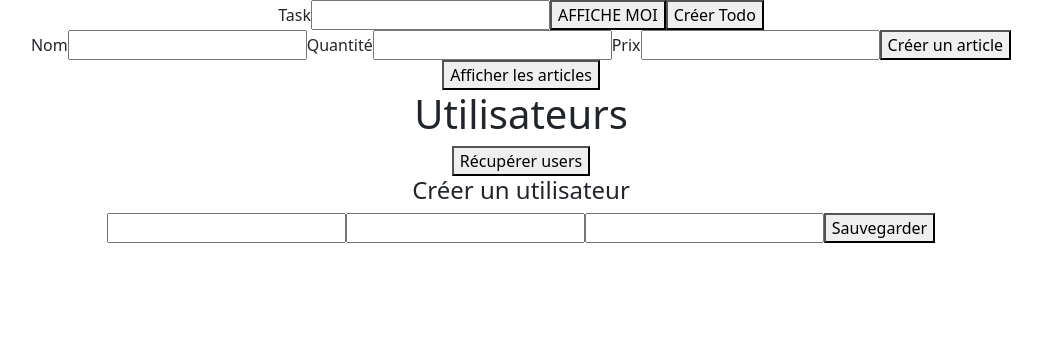
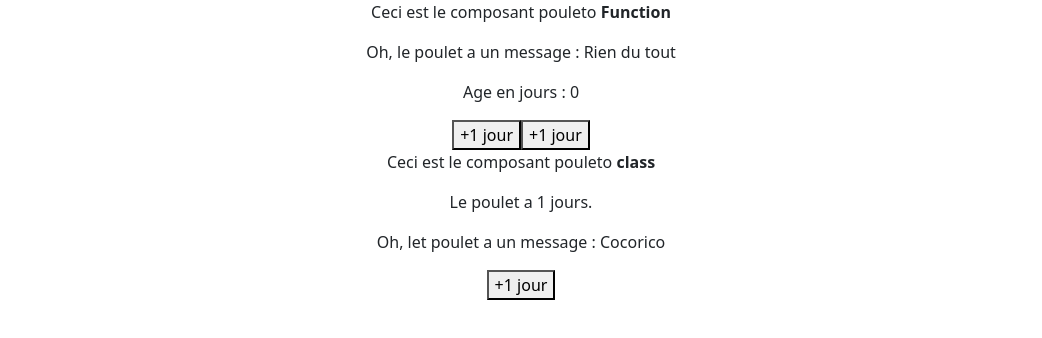
Before and after one commit to MaximePie/ReactCourseTaskManager, a React (Create React App) app in the folder todolist/todolist-react/: page / in a window 1280 px wide. Shown: the top 338 px of the page, without its empty margins (119-1161 px from the left). Built offline with nearby package versions, Linux system fonts and the light colour scheme.

Commit message:
Class VS Functions part 1

```diff
--- a/todolist/todolist-react/src/App.js
+++ b/todolist/todolist-react/src/App.js
@@ -1,8 +1,9 @@
 import './App.css';
 import '../node_modules/bootstrap/dist/css/bootstrap.min.css';
-import Todos from './components/Todos.components';
-import Articles from './components/Articles.js';
-import Users from './components/Users.js';
+import Todos from './components/pages/Todos.components';
+import Articles from './components/pages/Articles.js';
+import Users from './components/pages/Users.js';
+import {PouletClass, PouletFunction} from "./components/pages/Poulet";
 
 // Créer un composant src/components/addTodo.components.js
 // Créer un composant src/components/viewTodo.components.js
@@ -11,9 +12,11 @@ import Users from './components/Users.js';
 function App() {
   return (
     <div className="App">
-      <Todos/>
-      <Articles/>
-      <Users/>
+      <PouletFunction message="female"/>
+      <PouletClass message="male"/>
+      {/*<Todos/>*/}
+      {/*<Articles/>*/}
+      {/*<Users/>*/}
     </div>
   );
 }
--- a/todolist/todolist-react/src/components/Articles.js
+++ b/todolist/todolist-react/src/components/pages/Articles.js
@@ -5,7 +5,7 @@
     // 'http://localhost:5050/articles'
 import React, {useState} from "react";
 import axios from "axios";
-import AddArticle from './addArticle.components.js';
+import AddArticle from '../molecules/addArticle.components.js';
 
 export default function Articles () {
     // Les articles sont stockés dans notre state
--- /dev/null
+++ b/todolist/todolist-react/src/components/pages/Poulet.js
@@ -0,0 +1,71 @@
+import React, {Component, useState} from "react";
+// Class, ou fonction ?
+
+// PouletClass
+export class PouletClass extends Component {
+  constructor() {
+    super();
+
+    this.state = {
+      jours: 1,
+      race: "",
+      stade: "",
+    }
+  }
+
+  render() {
+
+    const messageFinal = this.props.message === 'male' ? "Cocorico" : "Rien du tout"
+
+    // let messageFinal = "";
+    // if (this.props.message === 'male') {
+    //   messageFinal = "Cocorico";
+    // }
+    // else {
+    //   messageFinal = "Rien du tout";
+    // }
+
+    console.log(this);
+
+    return (
+      <div className="Poulet">
+        <p>Ceci est le composant pouleto <strong>class</strong></p>
+        <p>Le poulet a {this.state.jours} jours.</p>
+        <p>Oh, let poulet a un message : {messageFinal}</p>
+        <button onClick={this.increaseDays}>+1 jour</button>
+      </div>
+    )
+  }
+
+  // Pour déclarer une méthode qui utilise this.X, déclarer de cette manière. Sinon ça marche pas.
+  increaseDays = () => {
+    console.log(this);
+    this.setState({
+      jours: this.state.jours + 1
+    })
+  }
+}
+// PouletFunction
+export function PouletFunction(props) {
+
+  const [jour, setJour] = useState(0);
+
+  const messageFinal = props.message === 'male' ? "Cocorico" : "Rien du tout"
+
+  return (
+    <div className="Poulet">
+      <p>Ceci est le composant pouleto <strong>Function</strong></p>
+      <p>Oh, le poulet a un message : {messageFinal}</p>
+      <p>Age en jours : {jour}</p>
+      <button onClick={increaseDays}>+1 jour</button>
+      <button onClick={() => setJour(jour + 1)}>+1 jour</button>
+    </div>
+  )
+
+  function increaseDays() {
+    setJour(jour + 1)
+  }
+}
+
+
+// Cycles de vie, componentDidMount, ... useEffect.
--- a/todolist/todolist-react/src/components/Users.js
+++ b/todolist/todolist-react/src/components/pages/Users.js
@@ -1,6 +1,6 @@
 import axios from "axios"
 import React, {useState} from "react";
-import User from "./User";
+import User from "../molecules/User";
 
 export default function Users() {
 
```
Also changed, not shown: todolist/todolist-react/src/components/molecules/User.js (renamed from todolist/todolist-react/src/components/User.js), todolist/todolist-react/src/components/molecules/addArticle.components.js (renamed from todolist/todolist-react/src/components/addArticle.components.js), todolist/todolist-react/src/components/molecules/addTodo.components.js (renamed from todolist/todolist-react/src/components/addTodo.components.js), todolist/todolist-react/src/components/molecules/viewTodo.components.js (renamed from todolist/todolist-react/src/components/viewTodo.components.js), todolist/todolist-react/src/components/pages/Todos.components.js (renamed from todolist/todolist-react/src/components/Todos.components.js), 2 other files (tests, documents, lock files or other folders).
